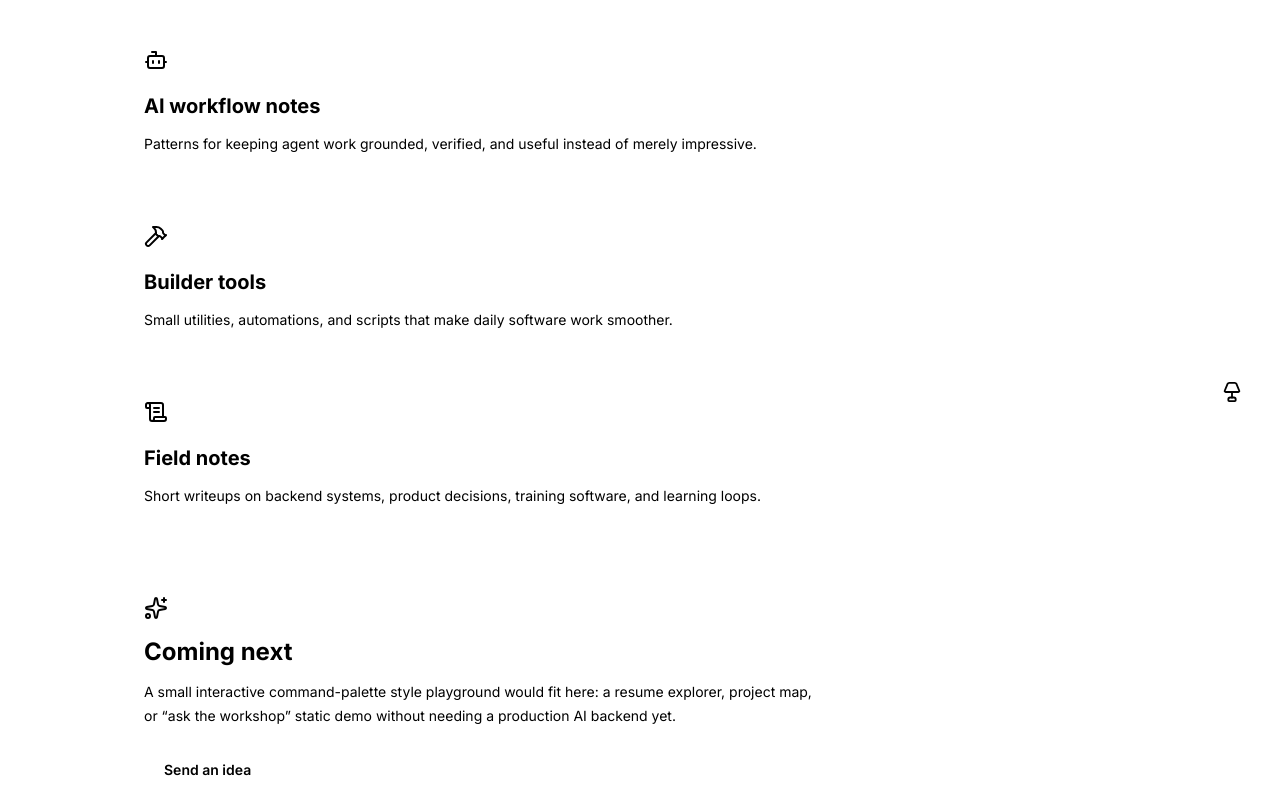
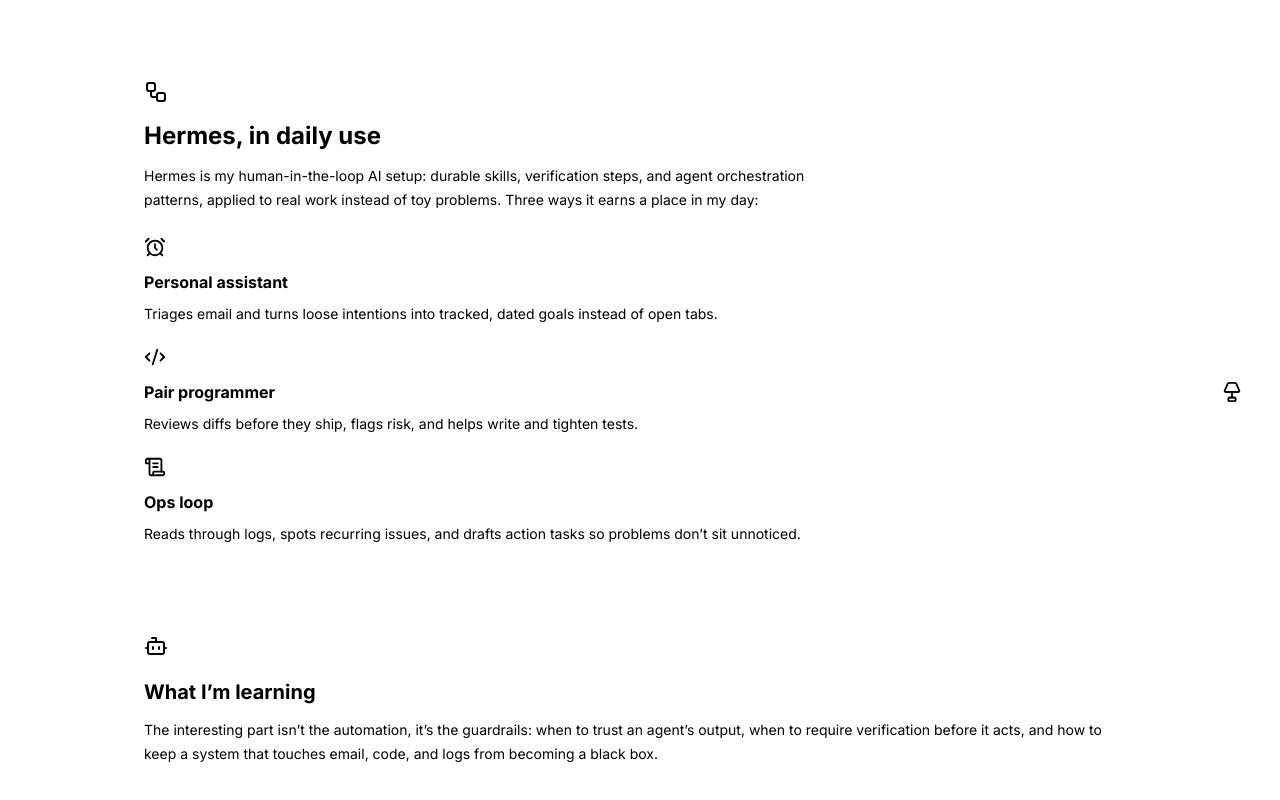
Before and after one commit to Cameron-Porter/my-website, a Next.js app: page /lab in a window 1280 px wide. Shown: the part 360-1160 px from the top of the page. Built offline with nearby package versions, Linux system fonts and the light colour scheme; no server answers.

Commit message:
copy updates

```diff
--- a/app/(marketing)/lab/page.tsx
+++ b/app/(marketing)/lab/page.tsx
@@ -1,16 +1,28 @@
 import type { Metadata } from 'next';
 import Link from 'next/link';
-import { Bot, Hammer, ScrollText, Sparkles } from 'lucide-react';
+import { AlarmClock, Bot, Code2, ScrollText, Sparkles, Workflow } from 'lucide-react';
 
 export const metadata: Metadata = {
   title: 'Lab',
-  description: 'Cameron Porter’s lab for AI workflows, software experiments, and small tools from the workbench.',
+  description: 'Cameron Porter’s lab for Hermes, his personal AI workflow system, plus software experiments and notes from the workbench.',
 };
 
-const labCards = [
-  { title: 'AI workflow notes', body: 'Patterns for keeping agent work grounded, verified, and useful instead of merely impressive.', icon: Bot },
-  { title: 'Builder tools', body: 'Small utilities, automations, and scripts that make daily software work smoother.', icon: Hammer },
-  { title: 'Field notes', body: 'Short writeups on backend systems, product decisions, training software, and learning loops.', icon: ScrollText },
+const hermesRoles = [
+  {
+    title: 'Personal assistant',
+    body: 'Triages email and turns loose intentions into tracked, dated goals instead of open tabs.',
+    icon: AlarmClock,
+  },
+  {
+    title: 'Pair programmer',
+    body: 'Reviews diffs before they ship, flags risk, and helps write and tighten tests.',
+    icon: Code2,
+  },
+  {
+    title: 'Ops loop',
+    body: 'Reads through logs, spots recurring issues, and drafts action tasks so problems don’t sit unnoticed.',
+    icon: ScrollText,
+  },
 ];
 
 export default function LabPage() {
@@ -20,30 +32,35 @@ export default function LabPage() {
         <p className='text-sm font-semibold uppercase tracking-[0.3em] text-accent-jade'>The lab</p>
         <h1 className='mt-4 font-heading text-4xl font-extrabold text-primary-text sm:text-5xl'>A jade-lit corner for experiments.</h1>
         <p className='mt-5 max-w-3xl text-lg leading-8 text-muted-text'>
-          This is the fun side of the site: AI workflows, tiny tools, notes from the software dojo, and experiments that are useful enough to keep around.
+          This is where I keep active practice with AI-assisted engineering — most of it running through Hermes, a personal workflow system I built and use daily rather than a demo I built once.
         </p>
       </div>
 
-      <div className='mt-10 grid gap-5 md:grid-cols-3'>
-        {labCards.map(({ title, body, icon: Icon }) => (
-          <article key={title} className='rounded-[1.75rem] border border-black/10 dark:border-white/10 bg-secondary-surface/60 p-6'>
-            <Icon className='text-accent-jade' size={24} aria-hidden='true' />
-            <h2 className='mt-5 text-xl font-bold text-primary-text'>{title}</h2>
-            <p className='mt-3 text-sm leading-6 text-muted-text'>{body}</p>
-          </article>
-        ))}
+      <div className='mt-10 rounded-[1.75rem] border border-accent-gold/20 bg-accent-jade/[0.06] p-6 md:p-8'>
+        <Workflow className='text-accent-jade' aria-hidden='true' />
+        <h2 className='mt-4 text-2xl font-bold text-primary-text'>Hermes, in daily use</h2>
+        <p className='mt-3 max-w-2xl text-sm leading-6 text-muted-text'>
+          Hermes is my human-in-the-loop AI setup: durable skills, verification steps, and agent orchestration patterns, applied to real work instead of toy problems. Three ways it earns a place in my day:
+        </p>
+        <div className='mt-6 grid gap-5 sm:grid-cols-3'>
+          {hermesRoles.map(({ title, body, icon: Icon }) => (
+            <div key={title}>
+              <Icon className='text-accent-gold' size={22} aria-hidden='true' />
+              <h3 className='mt-3 text-base font-bold text-primary-text'>{title}</h3>
+              <p className='mt-2 text-sm leading-6 text-muted-text'>{body}</p>
+            </div>
+          ))}
+        </div>
       </div>
 
-      <div className='mt-10 rounded-[1.75rem] border border-accent-gold/20 bg-accent-jade/[0.06] p-6'>
-        <Sparkles className='text-accent-jade' aria-hidden='true' />
-        <h2 className='mt-4 text-2xl font-bold text-primary-text'>Coming next</h2>
-        <p className='mt-3 max-w-2xl text-sm leading-6 text-muted-text'>
-          A small interactive command-palette style playground would fit here: a resume explorer, project map, or “ask the workshop” static demo without needing a production AI backend yet.
+      <div className='mt-10 rounded-[1.75rem] border border-black/10 dark:border-white/10 bg-secondary-surface/60 p-6'>
+        <Bot className='text-accent-jade' size={24} aria-hidden='true' />
+        <h2 className='mt-5 text-xl font-bold text-primary-text'>What I’m learning</h2>
+        <p className='mt-3 text-sm leading-6 text-muted-text'>
+          The interesting part isn’t the automation, it’s the guardrails: when to trust an agent’s output, when to require verification before it acts, and how to keep a system that touches email, code, and logs from becoming a black box.
         </p>
-        <Link className='mt-5 inline-flex h-11 items-center rounded-full border border-black/10 dark:border-white/10 px-5 text-sm font-semibold text-primary-text transition hover:bg-black/10 dark:hover:bg-white/10' href='/contact'>
-          Send an idea
-        </Link>
       </div>
+
     </section>
   );
 }
--- a/components/marketing/Footer.tsx
+++ b/components/marketing/Footer.tsx
@@ -23,7 +23,7 @@ export default function Footer({ className }: FooterProps) {
             <p className='mt-2 text-sm text-muted-text'>{siteConfig.tagline}</p>
           </div>
           <p className='max-w-sm text-sm leading-6 text-muted-text'>
-            A dark-first software dojo for resume notes, projects, experiments, and practical tools built with service in mind.
+            To enjoy what you do is a daily blessing.
           </p>
           <div className='flex flex-wrap gap-3'>
             <a className='rounded-full border border-black/10 dark:border-white/10 px-4 py-2 text-sm text-primary-text transition hover:bg-black/10 dark:hover:bg-white/10' href={personalSite.links.linkedin}>
@@ -42,7 +42,7 @@ export default function Footer({ className }: FooterProps) {
 
       <div className='mx-auto mt-10 max-w-[1180px] border-t border-black/5 dark:border-white/5 pt-6'>
         <p className='text-center text-xs text-muted-text'>
-          &copy; {currentYear} Cameron Porter. Built from the workshop, not a template.
+          &copy; {currentYear} Cameron Porter. Built from the workshop. All rights reserved.
         </p>
       </div>
     </footer>
```
